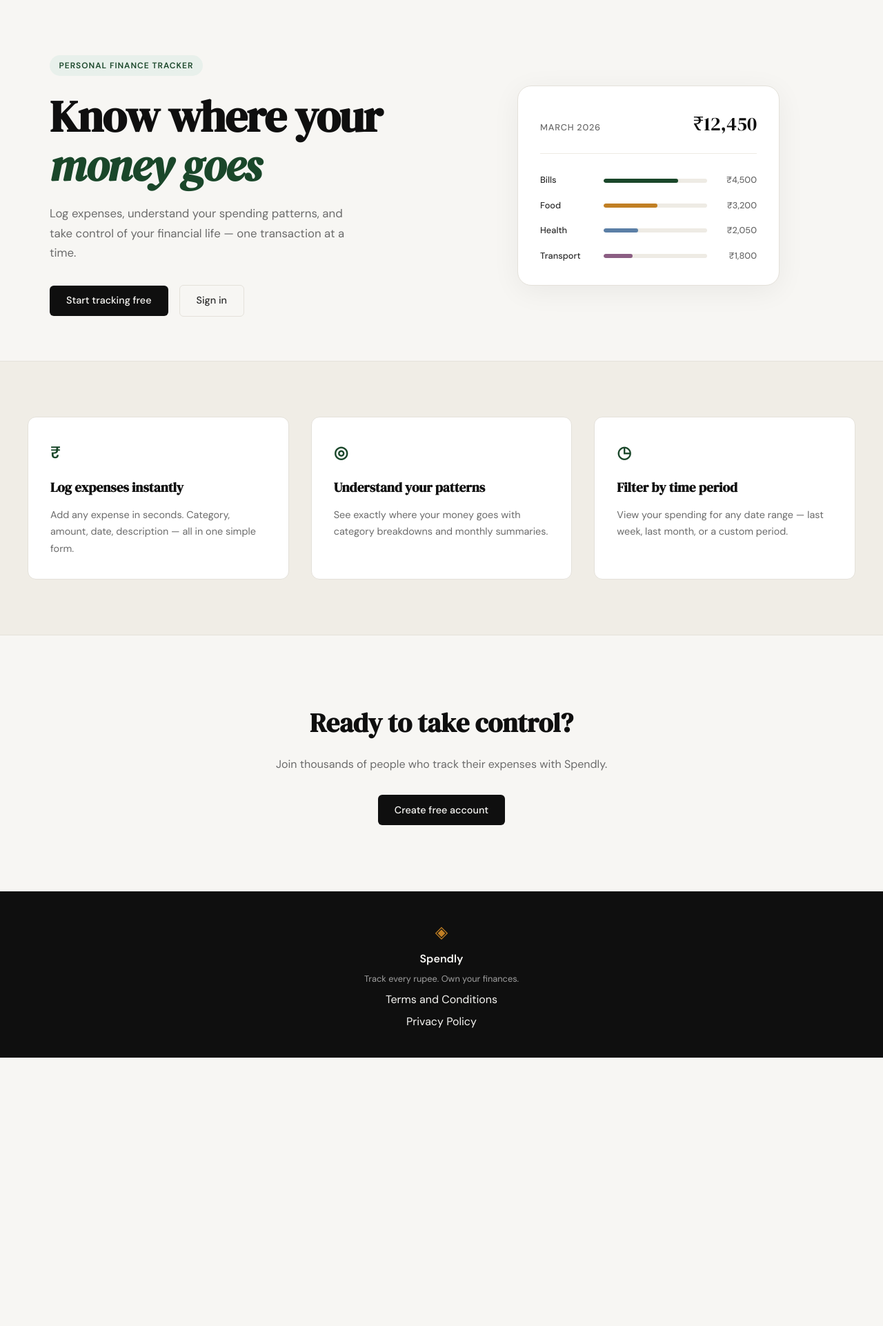
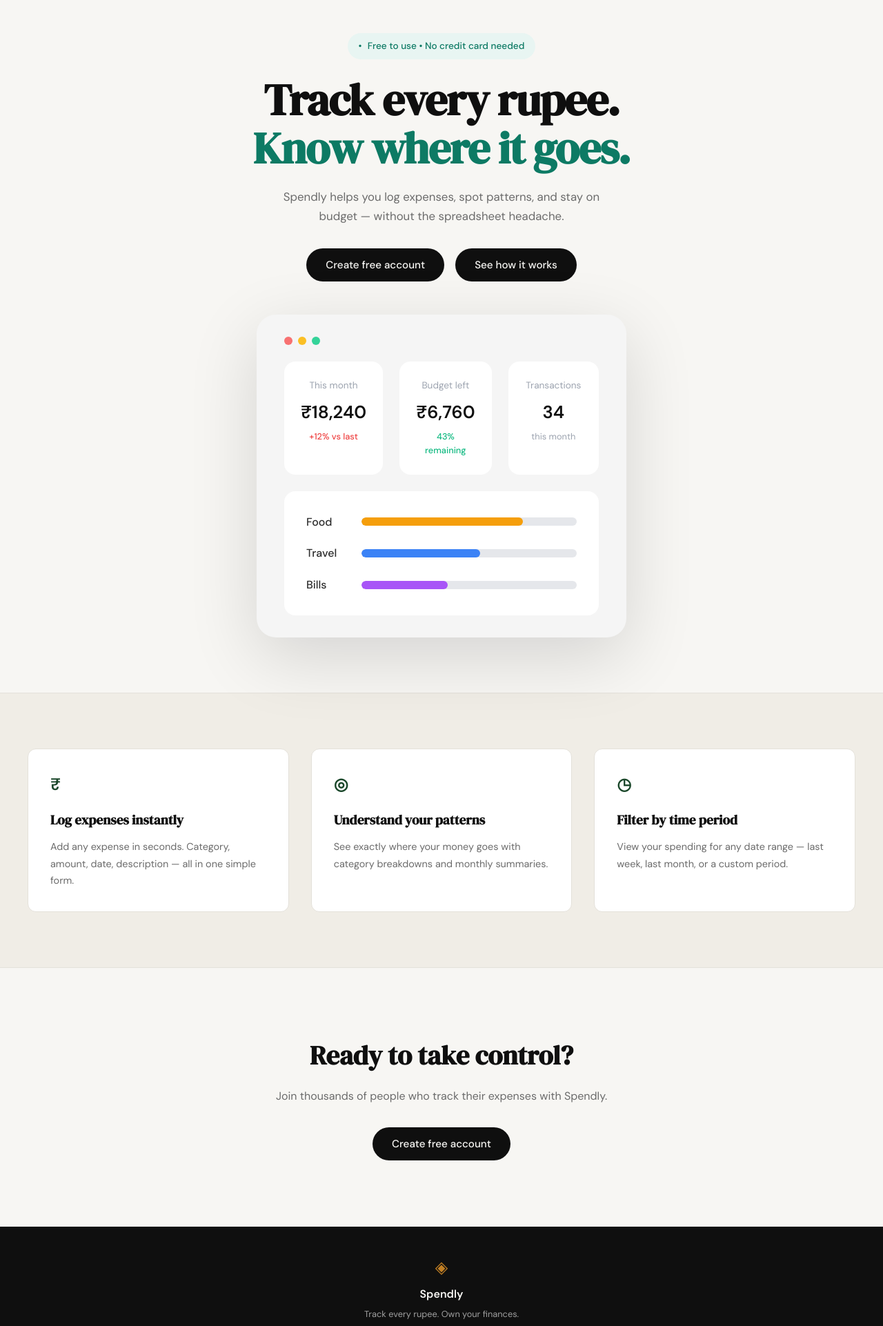
Before and after one commit to Tejas-952007/Spendly, a Flask app: page / in a window 1280 px wide. Shown: the part 61-1983 px from the top of the page at 69% size. Before the commit the page ends 1594 px from the top, so only its background shows below. Run offline with Flask 3, Linux system fonts and the light colour scheme.

Commit message:
landing: redesign hero section to match mockup

```diff
--- a/static/css/style.css
+++ b/static/css/style.css
@@ -124,58 +124,74 @@ a { color: inherit; text-decoration: none; }
 /* ------------------------------------------------------------------ */
 
 .hero {
-    padding: 5rem 2rem 4rem;
-    display: grid;
-    grid-template-columns: 1fr 1fr;
-    gap: 4rem;
+    padding: 3rem 2rem 5rem;
+    display: flex;
+    flex-direction: column;
     align-items: center;
-    max-width: var(--max-width);
+    text-align: center;
+    max-width: 900px;
     margin: 0 auto;
 }
 
 .hero-badge {
     display: inline-block;
-    background: var(--accent-light);
-    color: var(--accent);
-    font-size: 0.75rem;
-    font-weight: 600;
-    letter-spacing: 0.08em;
-    text-transform: uppercase;
-    padding: 0.35rem 0.85rem;
+    background: #e8f5f2;
+    color: #0d7a64;
+    font-size: 0.85rem;
+    font-weight: 500;
+    padding: 0.5rem 1rem;
     border-radius: 999px;
     margin-bottom: 1.5rem;
+    visibility: visible;
+}
+
+.hero-badge::before {
+    content: "•";
+    margin-right: 0.5rem;
+    color: #0d7a64;
 }
 
 .hero-title {
     font-family: var(--font-display);
-    font-size: clamp(2.5rem, 5vw, 4rem);
+    font-size: clamp(2.5rem, 6vw, 4rem);
     line-height: 1.1;
     letter-spacing: -0.02em;
     color: var(--ink);
     margin-bottom: 1.25rem;
+    display: block;
+    visibility: visible;
 }
 
-.hero-title em {
-    font-style: italic;
-    color: var(--accent);
+.hero-title .hero-accent {
+    color: #0d7a64;
+    display: block;
 }
 
 .hero-subtitle {
     font-size: 1.05rem;
     color: var(--ink-muted);
     line-height: 1.7;
-    max-width: 460px;
+    max-width: 480px;
     margin-bottom: 2rem;
+}
+
+.hero-inner {
+    display: flex;
+    flex-direction: column;
+    align-items: center;
+    margin-bottom: 3rem;
+    width: 100%;
 }
 
 .hero-actions {
     display: flex;
     gap: 1rem;
     align-items: center;
+    justify-content: center;
 }
 
 /* ------------------------------------------------------------------ */
-/* Mock card (hero visual)                                             */
+/* Dashboard mockup (hero visual)                                      */
 /* ------------------------------------------------------------------ */
 
 .hero-visual {
@@ -183,78 +199,109 @@ a { color: inherit; text-decoration: none; }
     justify-content: center;
 }
 
-.mock-card {
-    background: var(--paper-card);
-    border: 1px solid var(--border);
-    border-radius: var(--radius-lg);
-    padding: 2rem;
+.dashboard-mock {
+    background: #f5f5f5;
+    border-radius: 28px;
+    padding: 2rem 2.5rem;
     width: 100%;
-    max-width: 380px;
-    box-shadow: 0 8px 40px rgba(0,0,0,0.06);
+    max-width: 1200px;
+    box-shadow: 0 28px 100px rgba(0,0,0,0.14);
 }
 
-.mock-card-header {
+.dashboard-dots {
     display: flex;
-    justify-content: space-between;
-    align-items: baseline;
-    margin-bottom: 1.75rem;
-    padding-bottom: 1.25rem;
-    border-bottom: 1px solid var(--border-soft);
+    gap: 8px;
+    margin-bottom: 1.5rem;
 }
 
-.mock-label {
+.dashboard-dots span {
+    width: 12px;
+    height: 12px;
+    border-radius: 50%;
+    background: #f87171;
+}
+
+.dashboard-dots span:nth-child(2) { background: #fbbf24; }
+.dashboard-dots span:nth-child(3) { background: #34d399; }
+
+.dashboard-cards {
+    display: flex;
+    gap: 1.5rem;
+    margin-bottom: 1.5rem;
+}
+
+.stat-card {
+    flex: 1;
+    background: white;
+    border-radius: 16px;
+    padding: 1.5rem;
+    text-align: center;
+}
+
+.stat-label {
+    font-size: 0.85rem;
+    color: #9ca3af;
+    margin-bottom: 0.5rem;
+}
+
+.stat-value {
+    font-size: 1.6rem;
+    font-weight: 600;
+    color: var(--ink);
+    margin-bottom: 0.25rem;
+}
+
+.stat-change {
     font-size: 0.8rem;
     font-weight: 500;
-    color: var(--ink-muted);
-    text-transform: uppercase;
-    letter-spacing: 0.06em;
 }
 
-.mock-total {
-    font-family: var(--font-display);
-    font-size: 1.75rem;
-    color: var(--ink);
+.stat-up { color: #ef4444; }
+.stat-remaining { color: #10b981; }
+.stat-note {
+    font-size: 0.8rem;
+    color: #9ca3af;
 }
 
-.mock-bars { display: flex; flex-direction: column; gap: 1rem; }
-
-.mock-bar-row {
-    display: grid;
-    grid-template-columns: 80px 1fr 60px;
-    align-items: center;
-    gap: 0.75rem;
+.dashboard-bars {
+    background: white;
+    border-radius: 16px;
+    padding: 2rem;
 }
 
-.mock-cat {
-    font-size: 0.8rem;
-    font-weight: 500;
-    color: var(--ink-soft);
+.dash-bar-row {
+    display: flex;
+    align-items: center;
+    gap: 1.25rem;
+    margin-bottom: 1.25rem;
 }
 
-.mock-bar-track {
-    height: 6px;
-    background: var(--border-soft);
+.dash-bar-row:last-child { margin-bottom: 0; }
+
+.dash-cat {
+    width: 60px;
+    font-size: 1rem;
+    color: var(--ink-soft);
+    font-weight: 500;
+    text-align: left;
+}
+
+.dash-bar-track {
+    flex: 1;
+    height: 12px;
+    background: #e5e7eb;
     border-radius: 999px;
     overflow: hidden;
 }
 
-.mock-bar {
+.dash-bar {
     height: 100%;
-    background: var(--accent);
     border-radius: 999px;
-    transition: width 0.6s ease;
 }
 
-.mock-bar-2 { background: var(--accent-2); }
-.mock-bar-3 { background: #5b7fa6; }
-.mock-bar-4 { background: #8b5e83; }
-
-.mock-amt {
-    font-size: 0.8rem;
-    font-weight: 500;
-    color: var(--ink-muted);
-    text-align: right;
-}
+.food-bar { background: #f59e0b; }
+.travel-bar { background: #3b82f6; }
+.bills-bar { background: #a855f7; }
 
 /* ------------------------------------------------------------------ */
 /* Buttons                                                             */
@@ -262,12 +309,12 @@ a { color: inherit; text-decoration: none; }
 
 .btn-primary {
     display: inline-block;
-    background: var(--ink);
+    background: #0f0f0f;
     color: var(--paper);
-    padding: 0.65rem 1.5rem;
-    border-radius: var(--radius-sm);
+    padding: 0.75rem 1.75rem;
+    border-radius: 999px;
     font-family: var(--font-body);
-    font-size: 0.9rem;
+    font-size: 0.95rem;
     font-weight: 500;
     cursor: pointer;
     border: none;
@@ -275,25 +322,22 @@ a { color: inherit; text-decoration: none; }
     text-decoration: none;
 }
 
-.btn-primary:hover { background: var(--accent); }
+.btn-primary:hover { background: #333; }
 
 .btn-ghost {
     display: inline-block;
-    background: transparent;
-    color: var(--ink-soft);
-    padding: 0.65rem 1.5rem;
-    border-radius: var(--radius-sm);
-    font-size: 0.9rem;
+    background: #0f0f0f;
+    color: var(--paper);
+    padding: 0.75rem 1.75rem;
+    border-radius: 999px;
+    font-size: 0.95rem;
     font-weight: 500;
-    border: 1px solid var(--border);
-    transition: all 0.2s;
+    border: none;
+    transition: background 0.2s;
     text-decoration: none;
 }
 
-.btn-ghost:hover {
-    border-color: var(--ink);
-    color: var(--ink);
-}
+.btn-ghost:hover { background: #333; }
 
 /* ------------------------------------------------------------------ */
 /* Features section                                                    */
--- a/templates/landing.html
+++ b/templates/landing.html
@@ -6,55 +6,62 @@
 
 <section class="hero">
     <div class="hero-inner">
-        <div class="hero-badge">Personal Finance Tracker</div>
+        <div class="hero-badge">Free to use • No credit card needed</div>
         <h1 class="hero-title">
-            Know where your<br>
-            <em>money goes</em>
+            Track every rupee.<br>
+            <span class="hero-accent">Know where it goes.</span>
         </h1>
         <p class="hero-subtitle">
-            Log expenses, understand your spending patterns,
-            and take control of your financial life —
-            one transaction at a time.
+            Spendly helps you log expenses, spot patterns, and stay
+            on budget — without the spreadsheet headache.
         </p>
         <div class="hero-actions">
-            <a href="{{ url_for('register') }}" class="btn-primary">Start tracking free</a>
-            <a href="{{ url_for('login') }}" class="btn-ghost">Sign in</a>
+            <a href="{{ url_for('register') }}" class="btn-primary">Create free account</a>
+            <a href="#" class="btn-ghost">See how it works</a>
         </div>
     </div>
     <div class="hero-visual">
-        <div class="mock-card">
-            <div class="mock-card-header">
-                <span class="mock-label">March 2026</span>
-                <span class="mock-total">₹12,450</span>
+        <div class="dashboard-mock">
+            <div class="dashboard-dots">
+                <span></span>
+                <span></span>
+                <span></span>
             </div>
-            <div class="mock-bars">
-                <div class="mock-bar-row">
-                    <span class="mock-cat">Bills</span>
-                    <div class="mock-bar-track">
-                        <div class="mock-bar" style="width: 72%"></div>
+            <div class="dashboard-cards">
+                <div class="stat-card">
+                    <div class="stat-label">This month</div>
+                    <div class="stat-value">₹18,240</div>
+                    <div class="stat-change stat-up">+12% vs last</div>
+                </div>
+                <div class="stat-card">
+                    <div class="stat-label">Budget left</div>
+                    <div class="stat-value">₹6,760</div>
+                    <div class="stat-change stat-remaining">43% remaining</div>
+                </div>
+                <div class="stat-card">
+                    <div class="stat-label">Transactions</div>
+                    <div class="stat-value">34</div>
+                    <div class="stat-note">this month</div>
+                </div>
+            </div>
+            <div class="dashboard-bars">
+                <div class="dash-bar-row">
+                    <span class="dash-cat">Food</span>
+                    <div class="dash-bar-track">
+                        <div class="dash-bar food-bar" style="width: 75%"></div>
                     </div>
-                    <span class="mock-amt">₹4,500</span>
                 </div>
-                <div class="mock-bar-row">
-                    <span class="mock-cat">Food</span>
-                    <div class="mock-bar-track">
-                        <div class="mock-bar mock-bar-2" style="width: 52%"></div>
+                <div class="dash-bar-row">
+                    <span class="dash-cat">Travel</span>
+                    <div class="dash-bar-track">
+                        <div class="dash-bar travel-bar" style="width: 55%"></div>
                     </div>
-                    <span class="mock-amt">₹3,200</span>
                 </div>
-                <div class="mock-bar-row">
-                    <span class="mock-cat">Health</span>
-                    <div class="mock-bar-track">
-                        <div class="mock-bar mock-bar-3" style="width: 33%"></div>
+                <div class="dash-bar-row">
+                    <span class="dash-cat">Bills</span>
+                    <div class="dash-bar-track">
+                        <div class="dash-bar bills-bar" style="width: 40%"></div>
                     </div>
-                    <span class="mock-amt">₹2,050</span>
-                </div>
-                <div class="mock-bar-row">
-                    <span class="mock-cat">Transport</span>
-                    <div class="mock-bar-track">
-                        <div class="mock-bar mock-bar-4" style="width: 28%"></div>
-                    </div>
-                    <span class="mock-amt">₹1,800</span>
                 </div>
             </div>
         </div>
```
Also changed, not shown: other parts of static/css/style.css (+21 -7 lines).
